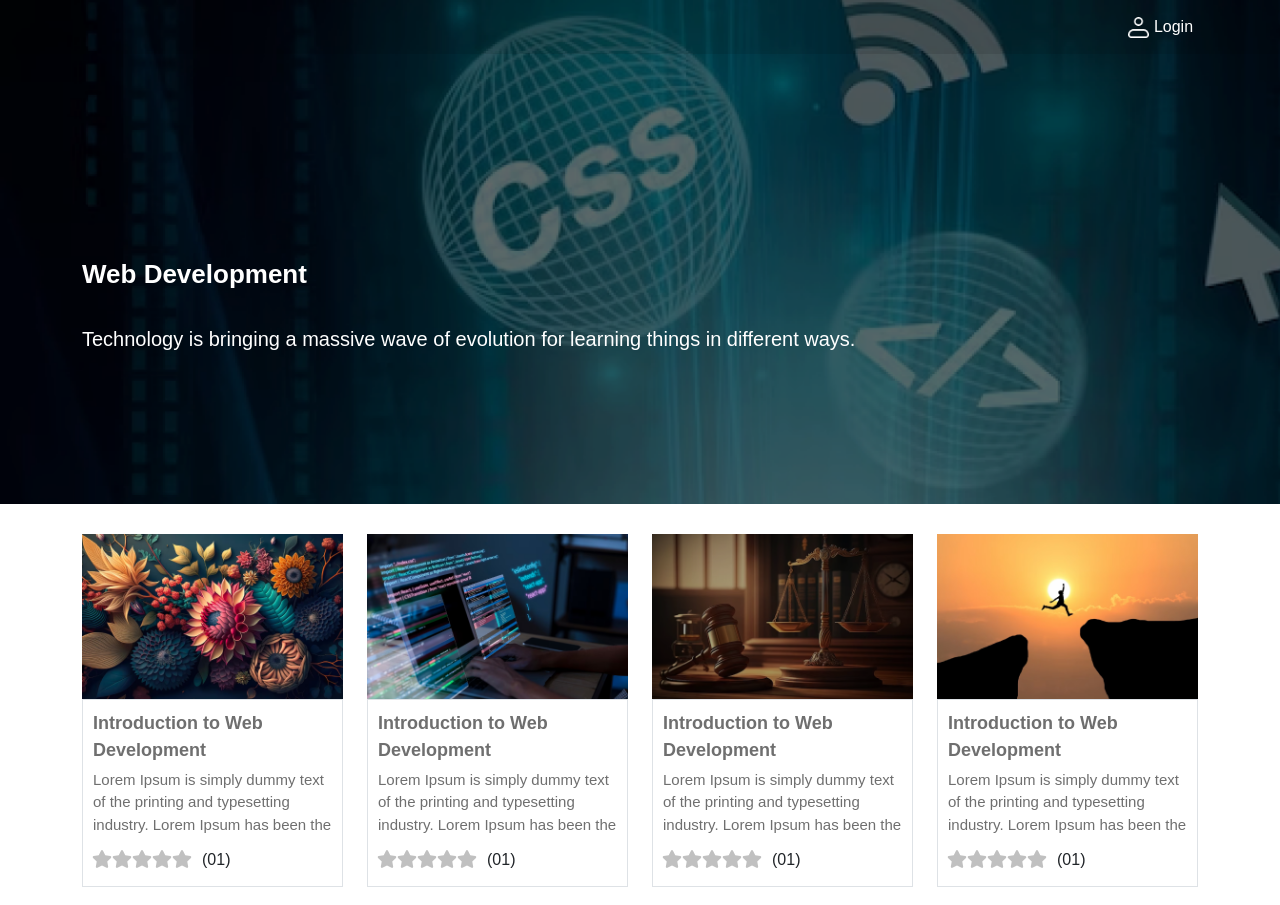
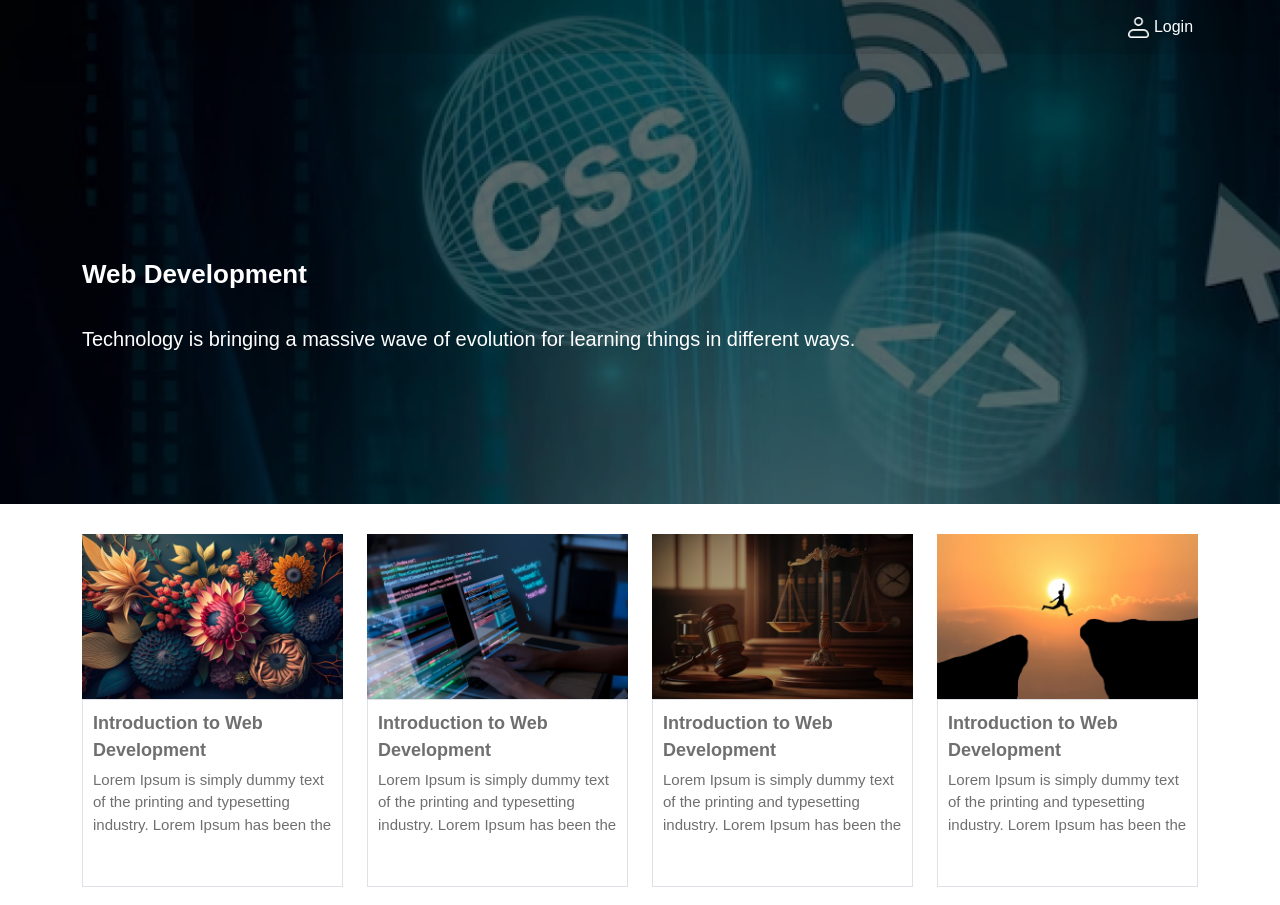
Before and after one commit to Sundar-Infographic-Analytics/LMS, a React (Create React App) app: page /SubCategiriesCourse in a window 1280 px wide. Shown: the top 905 px of the page. Built offline with nearby package versions, Linux system fonts and the light colour scheme; no server answers.

Commit message:
dhivagar oct10_2nd comm

```diff
--- a/src/Components/contentarea/OurCourse.js
+++ b/src/Components/contentarea/OurCourse.js
@@ -50,4 +50,4 @@ const OurCourse = () => {
   )
 }
 
-export default OurCourse
+export default OurCourse;
--- a/src/Components/contentarea/SubCategiriesCourse.js
+++ b/src/Components/contentarea/SubCategiriesCourse.js
@@ -3,7 +3,7 @@ import Header from '../header/header'
 import SubCate from '../../assets/images/sub_cate_banner.png'
 import { Col, Container, Row, Image } from 'react-bootstrap'
 import data from '../../api/SubCategiriesCourse.js';
-import Rating from './rating/Rating';
+// import Rating from './rating/Rating';
 import Footer from '../footer/footer';
 import LastView from './LastView';
 import { Link } from 'react-router-dom';
@@ -17,8 +17,8 @@ const SubCategiriesCourse = () => {
         <Container>
           <Row className='mart30'>
             {
-              data.map(course=>
-                <Col lg={3} className='marb20'>
+              data.map((course, index)=>
+                <Col lg={3} className='marb20' key={index}>
                   <Link to={course.link} style={{textDecoration:'none',}} className='black fz16 fw400'>
                   <Image src={course.image} className='w100' />
                     <div className='border padt10 padr10 padl10 padb50'>
@@ -26,9 +26,9 @@ const SubCategiriesCourse = () => {
                       <p className='fw400 fz15 light_black'>{course.desc}</p>
                     </div>
                   </Link>
-                  <div className='posr b45 l10'>
+                  {/* <div className='posr b45 l10'>
                     <Rating />
-                  </div>
+                  </div> */}
                 </Col>
               )
             }
```
